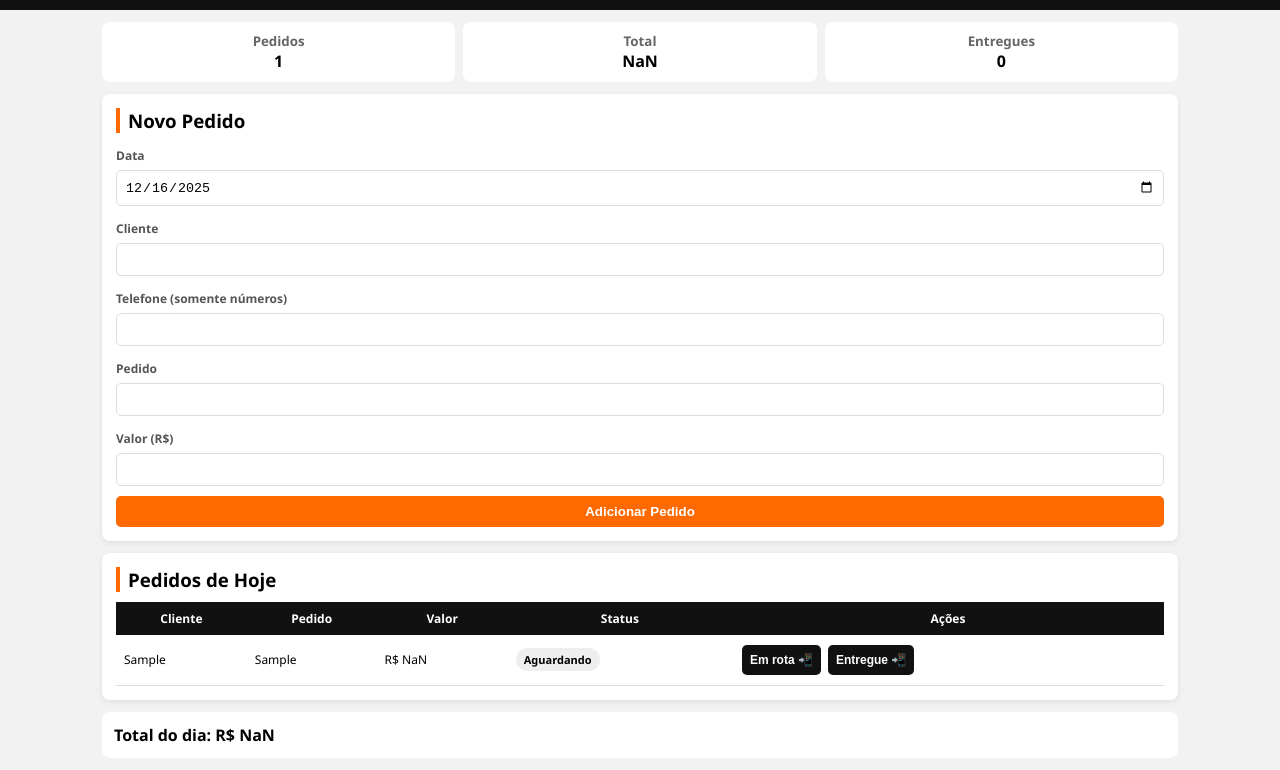
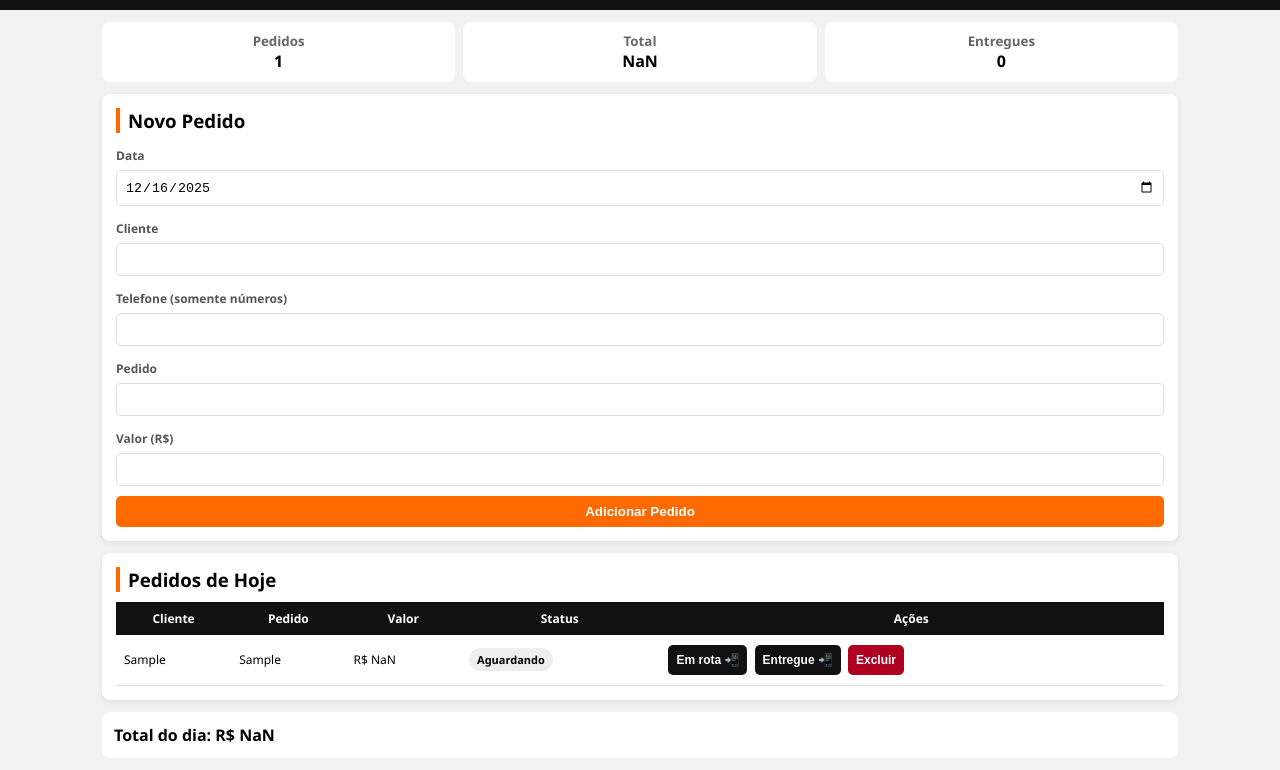
Before and after one commit to RicardoRibeiro-Prof/delivery-rocha-app, a plain HTML site: page index.html in a window 1280 px wide. Both pictures are taken after typing "Sample", "Sample", "Sample", "Sample" into the empty fields and a click on the button "Adicionar Pedido". Shown: the part 80-850 px from the top of the page. Drawn offline with Linux system fonts and the light colour scheme.

Commit message:
Update index.html

```diff
--- a/index.html
+++ b/index.html
@@ -17,25 +17,14 @@
   --cinza:#f2f2f2;
   --borda:#ddd;
   --ok:#0a8f3c;
+  --danger:#b00020;
 }
 *{box-sizing:border-box}
-body{
-  margin:0;
-  font-family:Segoe UI,Arial,sans-serif;
-  background:var(--cinza);
-}
-header{
-  background:var(--preto);
-  color:#fff;
-  padding:14px;
-}
+body{margin:0;font-family:Segoe UI,Arial;background:var(--cinza)}
+header{background:var(--preto);color:#fff;padding:14px}
 header span{color:var(--laranja)}
 
-.container{
-  padding:12px;
-  max-width:1100px;
-  margin:auto;
-}
+.container{padding:12px;max-width:1100px;margin:auto}
 
 /* DASHBOARD */
 .dashboard{
@@ -85,28 +74,14 @@ button{
 }
 .btn-main{background:var(--laranja);color:#fff;width:100%}
 .btn-dark{background:var(--preto);color:#fff}
+.btn-danger{background:var(--danger);color:#fff}
 .btn-small{font-size:12px;margin:2px}
 
 /* TABELA */
-.table-wrap{
-  overflow-x:auto;
-}
-table{
-  width:100%;
-  border-collapse:collapse;
-  min-width:520px;
-}
-th{
-  background:var(--preto);
-  color:#fff;
-  padding:8px;
-  font-size:12px;
-}
-td{
-  padding:8px;
-  border-bottom:1px solid var(--borda);
-  font-size:12px;
-}
+.table-wrap{overflow-x:auto}
+table{width:100%;border-collapse:collapse;min-width:620px}
+th{background:var(--preto);color:#fff;padding:8px;font-size:12px}
+td{padding:8px;border-bottom:1px solid var(--borda);font-size:12px}
 
 .badge{
   padding:4px 8px;
@@ -118,12 +93,7 @@ td{
 .Em\ rota{background:#ffe0c2;color:#b34700}
 .Entregue{background:#d4f7d4;color:#006400}
 
-.footer{
-  background:#fff;
-  border-radius:8px;
-  padding:12px;
-  font-weight:700;
-}
+.footer{background:#fff;border-radius:8px;padding:12px;font-weight:700}
 </style>
 </head>
 
@@ -221,20 +191,24 @@ function addPedido(){
   salvar();render();
 }
 
-/* WHATSAPP */
+/* ✅ WHATSAPP BUSINESS FORÇADO */
 function abrirWhats(p,tipo){
-  let msg=tipo==="rota"
+  let msg = tipo==="rota"
     ?`Olá ${p.cliente}! 👋 Seu pedido saiu para entrega 🚴‍♂️`
     :`Olá ${p.cliente}! 😊 Seu pedido foi entregue com sucesso ✅ Obrigado 🧡`;
 
-  const texto=encodeURIComponent(msg);
-  const tel=`55${p.telefone}`;
-  const isMobile=/Android|iPhone|iPad/i.test(navigator.userAgent);
+  const texto = encodeURIComponent(msg);
+  const tel = `55${p.telefone}`;
+  const isMobile = /Android/i.test(navigator.userAgent);
 
   if(isMobile){
-    window.location.href=`whatsapp://send?phone=${tel}&text=${texto}`;
+    // FORÇA WHATSAPP BUSINESS
+    window.location.href =
+      `intent://send/?phone=${tel}&text=${texto}` +
+      `#Intent;scheme=whatsapp;package=com.whatsapp.w4b;end`;
   }else{
-    window.location.href=`https://web.whatsapp.com/send?phone=${tel}&text=${texto}`;
+    window.location.href =
+      `https://web.whatsapp.com/send?phone=${tel}&text=${texto}`;
   }
 }
 
@@ -246,6 +220,14 @@ function mudarStatus(i,status){
   salvar();render();
   if(status==="Em rota")abrirWhats(p,"rota");
   if(status==="Entregue")abrirWhats(p,"entregue");
+}
+
+function excluirPedido(i){
+  if(!confirm("Excluir este pedido?")) return;
+  let hojePedidos=pedidos.filter(p=>p.data===hoje());
+  let p=hojePedidos[i];
+  pedidos.splice(pedidos.indexOf(p),1);
+  salvar();render();
 }
 
 function render(){
@@ -265,6 +247,7 @@ function render(){
         <td>
           <button class="btn-small btn-dark" onclick="mudarStatus(${i},'Em rota')">Em rota 📲</button>
           <button class="btn-small btn-dark" onclick="mudarStatus(${i},'Entregue')">Entregue 📲</button>
+          <button class="btn-small btn-danger" onclick="excluirPedido(${i})">Excluir</button>
         </td>
       </tr>`;
   });
```
